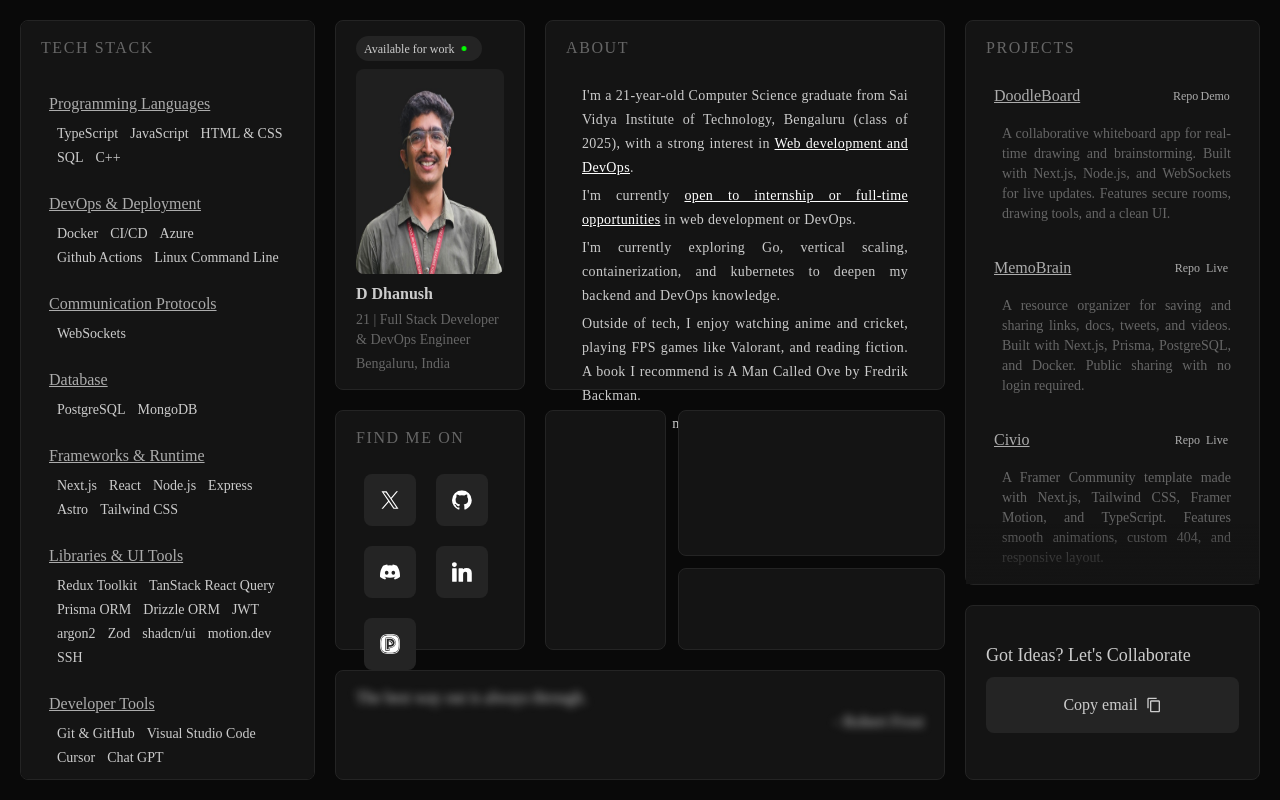
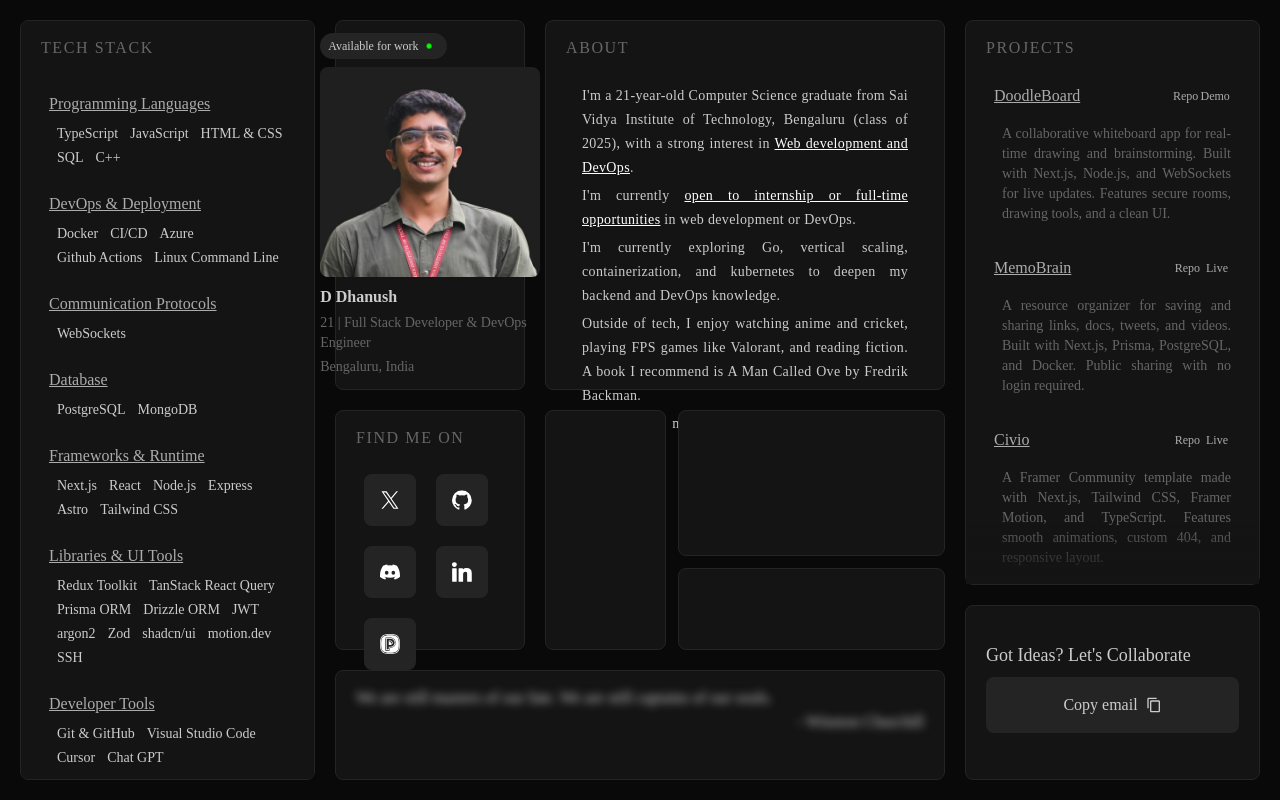
Before and after one commit to dhanushd-27/Portfolio, a Next.js app: page / in a window 1280 px wide. Built offline with nearby package versions, Linux system fonts and the light colour scheme.

Commit message:
Update: Profile on larger screens

```diff
--- a/src/assets/quotes.json
+++ b/src/assets/quotes.json
@@ -1256,10 +1256,6 @@
     "author": "T. Roosevelt"
   },
   {
-    "quote": "Plant your garden and decorate your own soul, instead of waiting for someone to bring you flowers.",
-    "author": "Jose Luis Borges"
-  },
-  {
     "quote": "Do not go where the path may lead, go instead where there is no path and leave a trail.",
     "author": "Ralph Waldo Emerson"
   }
--- a/src/components/Profile.tsx
+++ b/src/components/Profile.tsx
@@ -3,20 +3,24 @@ import React from 'react'
 
 export default function Profile() {
   return (
-    <div className='box col-start-4 col-end-6 row-start-1 row-end-7 flex flex-col gap-2 items-start justify-center'>
+    <div className='box col-start-4 col-end-6 row-start-1 row-end-7 flex items-center justify-center'>
+      <div className='w-[250px] flex flex-col gap-2 items-start justify-center'>
         <div className='bg-surface-primary rounded-full text-xs px-2 text-center text-default flex items-center justify-center hover:bg-surface-secondary transition-colors duration-300 ease-in-out w-max'>
           {/* Add Animation here, like a loader and then available to work shows up */}
           <p>Available for work</p>
           <Image src={'/available.gif'} height={20} width={20} alt='Available for work' unoptimized={true}/>
         </div>
-      <div className='relative w-full h-[210px]'>
+        <div className="w-full flex items-center justify-center">
+          <div className='relative w-[219.66px] h-[210px]'>
             <Image src={'/profile-pfp.jpg'} alt='Profile Picture' fill className='rounded-lg'/>
           </div>
-      <div className='flex flex-col gap-1 font-medium'>
+        </div>
+        <div className='flex flex-col gap-1 font-medium w-full'>
           <p className='text-default font-semibold'>D Dhanush</p>
           <p className='text-sm text-text-muted'>21 | Full Stack Developer & DevOps Engineer</p>
           <p className='text-sm text-text-muted'>Bengaluru, India</p>
         </div>
       </div>
+    </div>
   )
 }
```
Lines whose indentation alone changed are shown as unchanged.
